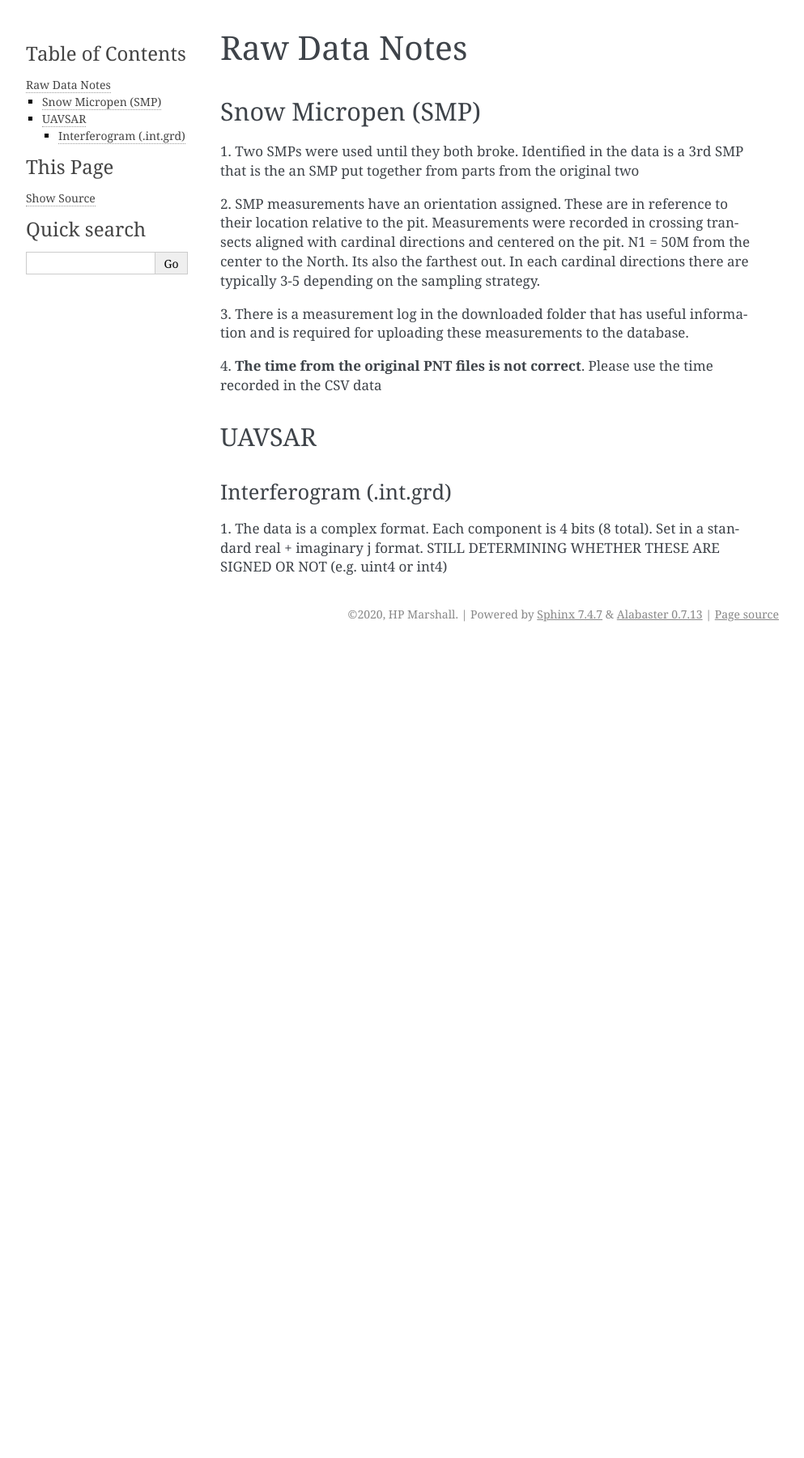
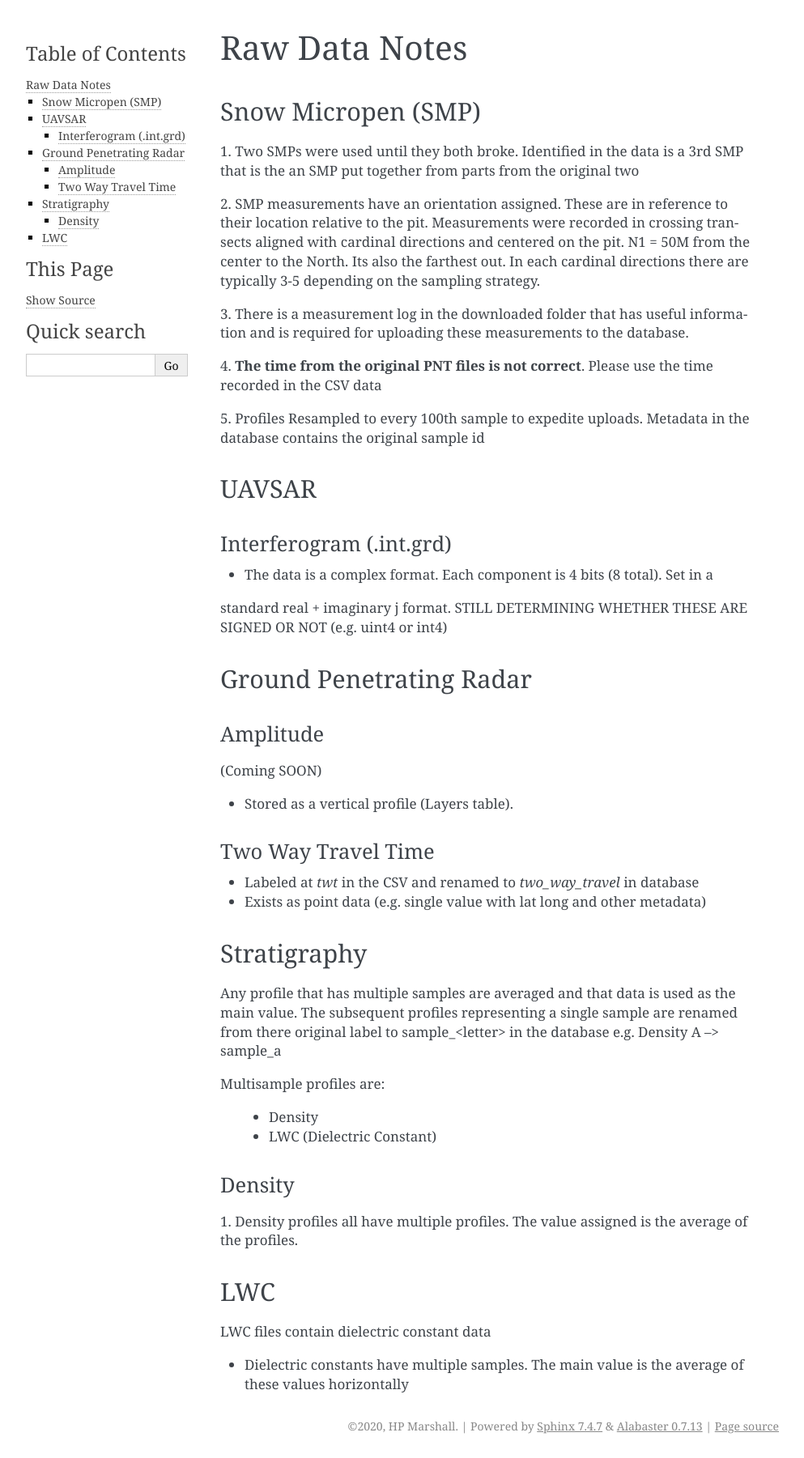
Before and after one commit to SnowEx/snowexsql, a Sphinx documentation site: the page built from docs/data_notes.rst, in a window 1280 px wide. Shown: the whole page at 81% size, without its empty margins (148-1141 px from the left). Built offline with Sphinx 7.4.7, drawn with Linux system fonts in a browser that asks for light colours; pages that are not in the unit, such as notebooks, are missing from menus; before the commit the page ends 900 px from its top, so only the background shows below that.

```diff
--- a/docs/data_notes.rst
+++ b/docs/data_notes.rst
@@ -19,6 +19,9 @@
 4. **The time from the original PNT files is not correct**. Please use the time
 recorded in the CSV data
 
+5. Profiles Resampled to every 100th sample to expedite uploads. Metadata in the
+database contains the original sample id
+
 
 UAVSAR
 ------
@@ -26,6 +29,47 @@
 Interferogram (.int.grd)
 ~~~~~~~~~~~~~~~~~~~~~~~~
 
-1. The data is a complex format. Each component is 4 bits (8 total). Set in a
+* The data is a complex format. Each component is 4 bits (8 total). Set in a
 standard real + imaginary j format. STILL DETERMINING WHETHER THESE ARE SIGNED
 OR NOT (e.g. uint4 or int4)
+
+
+Ground Penetrating Radar
+------------------------
+
+Amplitude
+~~~~~~~~~
+(Coming SOON)
+
+* Stored as a vertical profile (Layers table).
+
+Two Way Travel Time
+~~~~~~~~~~~~~~~~~~~
+
+* Labeled at `twt` in the CSV and renamed to `two_way_travel` in database
+* Exists as point data (e.g. single value with lat long and other metadata)
+
+
+Stratigraphy
+------------
+
+Any profile that has multiple samples are averaged and that data is used as the
+main value. The subsequent profiles representing a single sample are renamed from
+there original label to sample_<letter> in the database
+e.g. Density A --> sample_a
+
+Multisample profiles are:
+
+  * Density
+  * LWC (Dielectric Constant)
+
+Density
+~~~~~~~
+1. Density profiles all have multiple profiles. The value assigned is the average of the
+profiles.
+
+LWC
+---
+LWC files contain dielectric constant data
+
+* Dielectric constants have multiple samples. The main value is the average of these values horizontally
```
Also changed, not shown: README.rst (+6 -1 lines), 5 other files.
